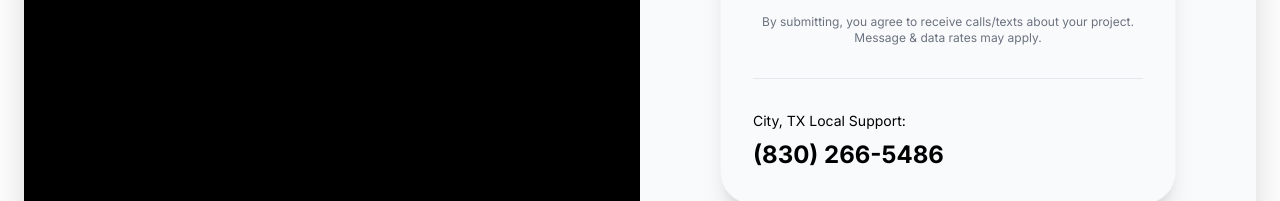
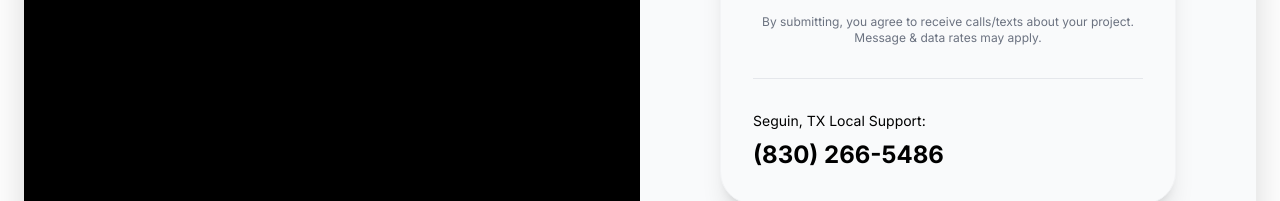
Before and after one commit to jarld180/seguin-tx-concrete-contractor, a React (Vite) app: page / in a window 1280 px wide. Shown: the part 10902-11103 px from the top of the page. Built offline with nearby package versions, Linux system fonts and the light colour scheme; a web font is replaced by a local one.

Commit message:
Fix city name in LeadForm

```diff
--- a/src/components/LeadForm.tsx
+++ b/src/components/LeadForm.tsx
@@ -9,7 +9,7 @@ interface LeadFormProps {
 const LeadForm: React.FC<LeadFormProps> = ({
   title = "Request a Free Quote",
   phone = "(830) 266-5486",
-  city = "City"
+  city = "Seguin"
 }) => {
   const [formData, setFormData] = useState({
     name: '',
```
